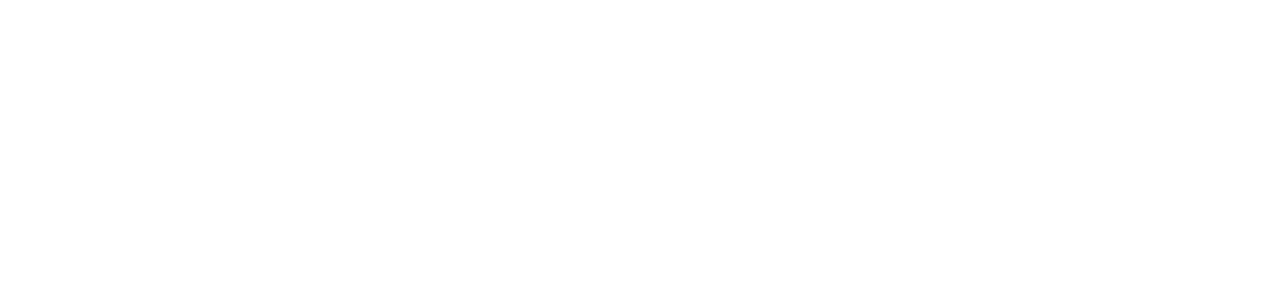
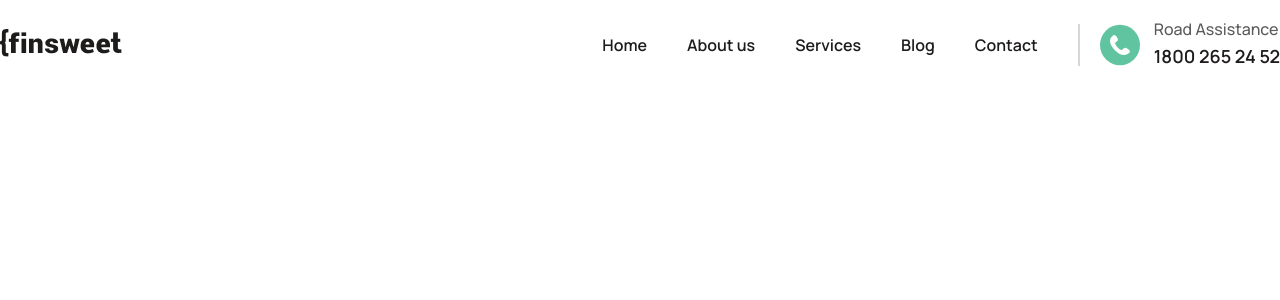
Before and after one commit to pauliusp0/Finsweet, a React (Create React App) app in the folder frontend/: page / in a window 1280 px wide. Shown: the top 300 px of the page. Built offline with nearby package versions, Linux system fonts and the light colour scheme.

Commit message:
created navbar design and routing logic

```diff
--- a/frontend/src/App.js
+++ b/frontend/src/App.js
@@ -1,5 +1,21 @@
+import Navbar from './components/Navbar/Navbar';
+import { BrowserRouter as Router, Route, Switch } from 'react-router-dom';
+
 function App() {
-  return <></>;
+  return (
+    <>
+      <Router>
+        <Navbar />
+        <Switch>
+          <Route exact path='/' />
+          <Route path='/about-us' />
+          <Route path='/services' />
+          <Route path='/blog' />
+          <Route path='/contact' />
+        </Switch>
+      </Router>
+    </>
+  );
 }
 
 export default App;
--- /dev/null
+++ b/frontend/src/components/Navbar/Navbar.jsx
@@ -0,0 +1,96 @@
+import React from 'react';
+import Logo from '../../assets/Logo.png';
+import DialIcon from '../../assets/Assistance-Icon.svg';
+import styled from 'styled-components';
+import { Body01, Caption } from '../Global.style';
+import { Link } from 'react-router-dom';
+
+const StyledNavbar = styled.header`
+  max-width: 1300px;
+  margin: 0 auto;
+  display: flex;
+  justify-content: space-between;
+  height: 90px;
+  align-items: center;
+`;
+
+const Line = styled.div`
+  opacity: 0.36;
+
+  /* Grey */
+  border: 1px solid #939191;
+  transform: rotate(90deg);
+  width: 42px;
+`;
+
+const Assistance = styled.div`
+  display: flex;
+  gap: 14px;
+  p {
+    opacity: 1;
+  }
+`;
+
+const NavbarRight = styled.div`
+  display: flex;
+  align-items: center;
+  ul {
+    display: flex;
+    li {
+      list-style: none;
+      padding: 20px;
+      /* Body 02 */
+      font-family: Manrope;
+      font-style: normal;
+      font-weight: 600;
+      font-size: 16px;
+      line-height: 28px;
+      /* Black */
+    }
+  }
+  a {
+    text-decoration: none;
+    color: var(--black-color);
+  }
+`;
+
+const Navbar = () => {
+  return (
+    <StyledNavbar>
+      <div>
+        <img src={Logo} alt='' />
+      </div>
+      <NavbarRight>
+        <nav>
+          <ul>
+            <li>
+              <Link>Home</Link>
+            </li>
+            <li>
+              <Link>About us</Link>
+            </li>
+            <li>
+              <Link>Services</Link>
+            </li>
+            <li>
+              <Link>Blog</Link>
+            </li>
+            <li>
+              <Link>Contact</Link>
+            </li>
+          </ul>
+        </nav>
+        <Line />
+        <Assistance>
+          <img src={DialIcon} alt='' />
+          <div>
+            <Caption>Road Assistance</Caption>
+            <Body01>1800 265 24 52</Body01>
+          </div>
+        </Assistance>
+      </NavbarRight>
+    </StyledNavbar>
+  );
+};
+
+export default Navbar;
```
Also changed, not shown: frontend/src/assets/Assistance-Icon.svg (added), frontend/src/assets/Logo.png (added).
